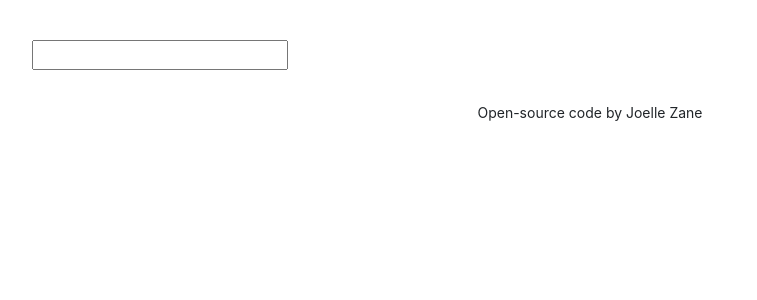
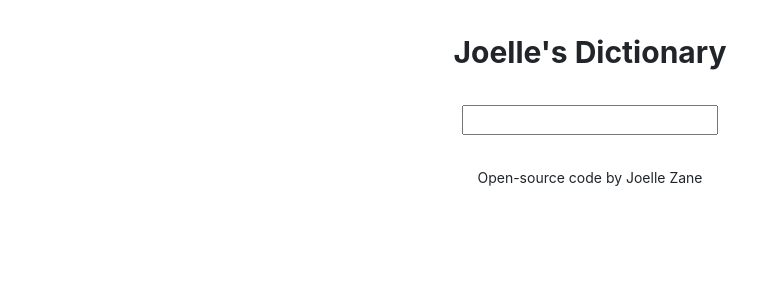
Before and after one commit to Joellez/dictionary-project, a React (Create React App) app: page / in a window 1280 px wide. Shown: the top 300 px of the page, without its empty margins (50-807 px from the left). Built offline with nearby package versions, Linux system fonts and the light colour scheme.

Commit message:
added some styling

```diff
--- a/src/App.css
+++ b/src/App.css
@@ -1,2 +1,11 @@
-.App-footer {text-align:center;
-margin: 30px 0}
+.App-header {
+  margin: 30px 0;
+  font-weight: bold;
+  font-size: 30px;
+  text-align: center;
+}
+
+.App-footer {
+  text-align: center;
+  margin: 30px 0;
+}
--- a/src/App.js
+++ b/src/App.js
@@ -5,7 +5,7 @@ function App() {
   return (
     <div className="App">
       <div className="container">
-        <header className="App-header"></header>
+        <header className="App-header">Joelle's Dictionary</header>
         <main>
           <Dictionary />
         </main>
--- a/src/Dictionary.css
+++ b/src/Dictionary.css
@@ -1,3 +1,4 @@
 form {
-  margin-top: 40px;
+  margin-top: 30px;
+  text-align: center;
 }
```
